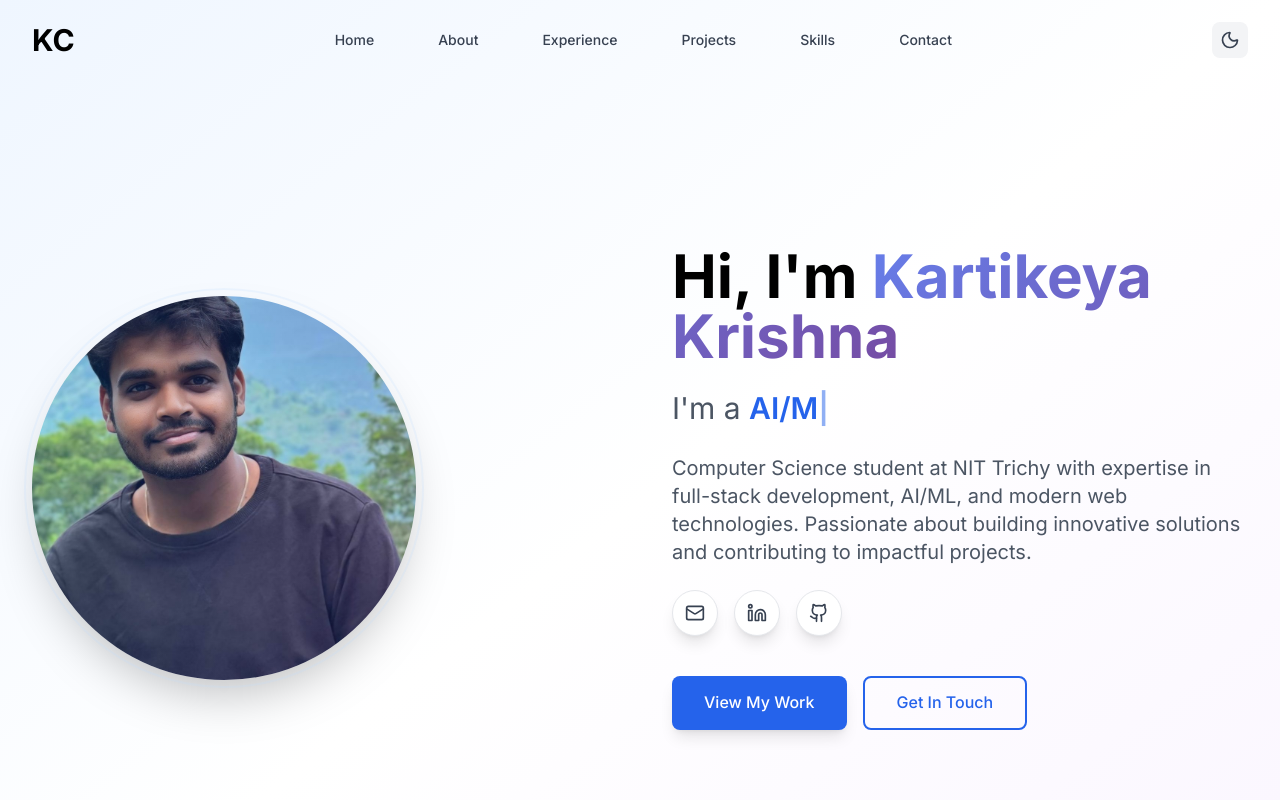
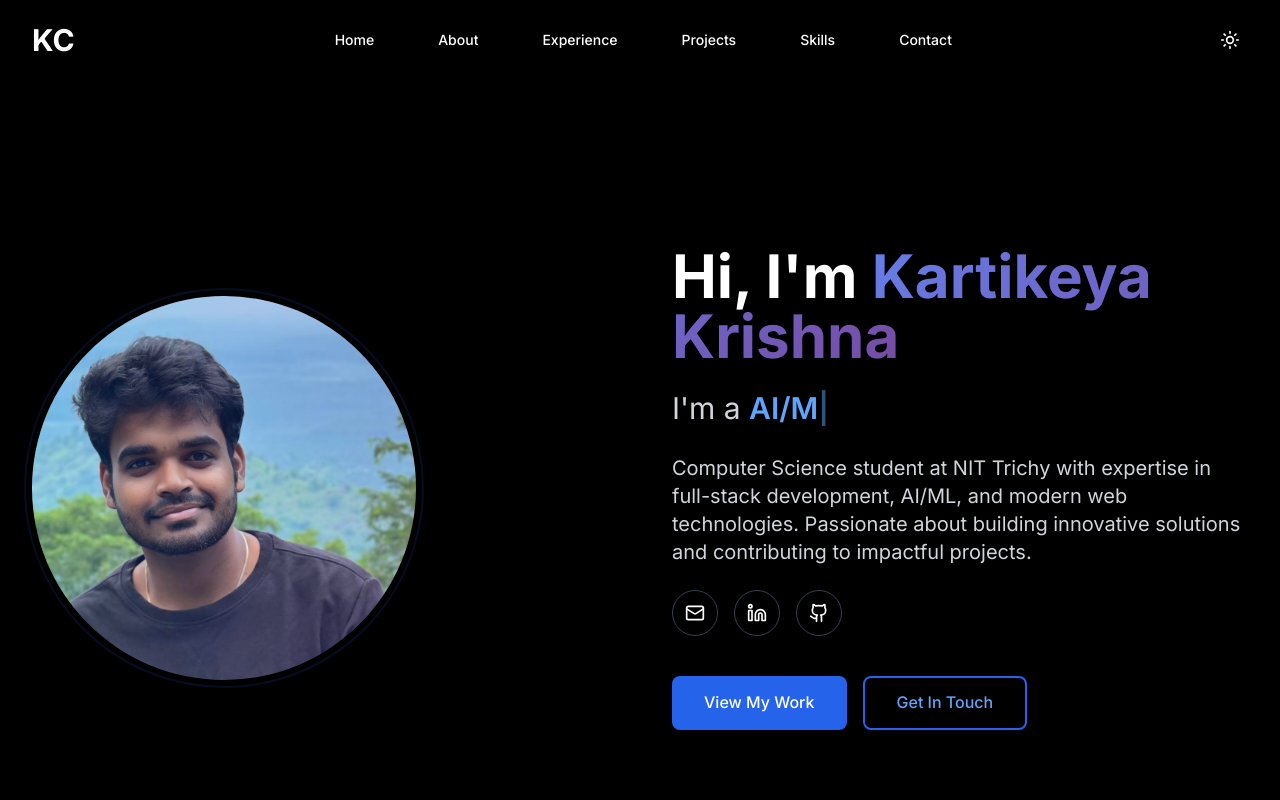
Before and after one commit to kartikeyakrishna/portfolio, a React (Vite) app: page / in a window 1280 px wide. Shown: the top 800 px of the page. Built offline with nearby package versions, Linux system fonts and the light colour scheme.

Commit message:
Fix Gmail URLs and set dark mode as default: Replace incorrect compose.gmail.com with working mail.google.com URLs, enable dark mode on first visit

```diff
--- a/src/App.tsx
+++ b/src/App.tsx
@@ -9,13 +9,16 @@ import Contact from './components/Contact';
 import Footer from './components/Footer';
 
 function App() {
-  const [darkMode, setDarkMode] = useState(false);
+  const [darkMode, setDarkMode] = useState(true);
 
   useEffect(() => {
-    const isDark = localStorage.getItem('darkMode') === 'true';
+    const storedMode = localStorage.getItem('darkMode');
+    const isDark = storedMode !== null ? storedMode === 'true' : true; // Default to true if no preference stored
     setDarkMode(isDark);
     if (isDark) {
       document.documentElement.classList.add('dark');
+    } else {
+      document.documentElement.classList.remove('dark');
     }
   }, []);
 
--- a/src/components/Contact.tsx
+++ b/src/components/Contact.tsx
@@ -23,7 +23,7 @@ const Contact = () => {
     const body = encodeURIComponent(
       `Name: ${formData.name}\nEmail: ${formData.email}\n\nMessage:\n${formData.message}`
     );
-    const gmailLink = `https://compose.gmail.com/compose?to=kartikeya.chintala@gmail.com&subject=${subject}&body=${body}`;
+    const gmailLink = `https://mail.google.com/mail/?view=cm&to=kartikeya.chintala@gmail.com&su=${subject}&body=${body}`;
 
     window.open(gmailLink, '_blank');
 
@@ -41,7 +41,7 @@ const Contact = () => {
       icon: <Mail className="text-primary-600" size={24} />,
       title: 'Email',
       value: 'kartikeya.chintala@gmail.com',
-      link: 'https://compose.gmail.com/compose?to=kartikeya.chintala@gmail.com'
+      link: 'https://mail.google.com/mail/?view=cm&to=kartikeya.chintala@gmail.com'
     },
     {
       icon: <Phone className="text-green-600" size={24} />,
@@ -73,7 +73,7 @@ const Contact = () => {
     {
       icon: <Mail size={20} />,
       name: 'Email',
-      url: 'https://compose.gmail.com/compose?to=kartikeya.chintala@gmail.com',
+      url: 'https://mail.google.com/mail/?view=cm&to=kartikeya.chintala@gmail.com',
       color: 'hover:bg-primary-600'
     }
   ];
@@ -245,7 +245,7 @@ const Contact = () => {
             </p>
             <div className="flex flex-col sm:flex-row gap-4 justify-center">
               <a
-                href="https://compose.gmail.com/compose?to=kartikeya.chintala@gmail.com&subject=Project%20Discussion"
+                href="https://mail.google.com/mail/?view=cm&to=kartikeya.chintala@gmail.com&su=Project%20Discussion"
                 target="_blank"
                 rel="noopener noreferrer"
                 className="inline-flex items-center px-6 py-3 bg-primary-600 hover:bg-primary-700 text-white font-medium rounded-lg shadow-lg hover:shadow-xl transition-all duration-300 transform hover:scale-105"
@@ -254,7 +254,7 @@ const Contact = () => {
                 Start a Project
               </a>
               <a
-                href="https://compose.gmail.com/compose?to=kartikeya.chintala@gmail.com&subject=Job%20Opportunity"
+                href="https://mail.google.com/mail/?view=cm&to=kartikeya.chintala@gmail.com&su=Job%20Opportunity"
                 target="_blank"
                 rel="noopener noreferrer"
                 className="inline-flex items-center px-6 py-3 border-2 border-primary-600 text-primary-600 dark:text-primary-400 hover:bg-primary-600 hover:text-white font-medium rounded-lg transition-all duration-300 transform hover:scale-105"
--- a/src/components/Experience.tsx
+++ b/src/components/Experience.tsx
@@ -144,7 +144,7 @@ const Experience = () => {
             Want to know more about my professional journey?
           </p>
           <a
-            href="https://compose.gmail.com/compose?to=kartikeya.chintala@gmail.com"
+            href="https://mail.google.com/mail/?view=cm&to=kartikeya.chintala@gmail.com"
             target="_blank"
             rel="noopener noreferrer"
             className="inline-flex items-center px-6 py-3 bg-primary-600 hover:bg-primary-700 text-white font-medium rounded-lg shadow-lg hover:shadow-xl transition-all duration-300 transform hover:scale-105"
--- a/src/components/Footer.tsx
+++ b/src/components/Footer.tsx
@@ -29,7 +29,7 @@ const Footer = () => {
     },
     {
       icon: <Mail size={20} />,
-      href: 'https://compose.gmail.com/compose?to=kartikeya.chintala@gmail.com',
+      href: 'https://mail.google.com/mail/?view=cm&to=kartikeya.chintala@gmail.com',
       label: 'Email'
     }
   ];
--- a/src/components/Hero.tsx
+++ b/src/components/Hero.tsx
@@ -55,7 +55,7 @@ const Hero = () => {
                 <img
                   src="/profile.jpg"
                   alt="Kartikeya Krishna"
-                  className="w-full h-full object-cover object-center transition-all duration-300 group-hover:scale-105"
+                  className="w-full h-full object-cover object-right-top transition-all duration-300 group-hover:scale-105"
                 />
               </div>
               <div className="absolute inset-0 rounded-full bg-gradient-to-r from-blue-500/10 to-purple-600/10 group-hover:from-blue-500/20 group-hover:to-purple-600/20 transition-all duration-300"></div>
@@ -93,7 +93,7 @@ const Hero = () => {
             {/* Social Links */}
             <div className="flex justify-center lg:justify-start space-x-4">
               <a
-                href="https://compose.gmail.com/compose?to=kartikeya.chintala@gmail.com"
+                href="https://mail.google.com/mail/?view=cm&to=kartikeya.chintala@gmail.com"
                 target="_blank"
                 rel="noopener noreferrer"
                 className="p-3 rounded-full bg-white dark:bg-gray-800 shadow-lg hover:shadow-xl hover:scale-110 transition-all duration-300 text-gray-700 dark:text-white hover:text-primary-600 dark:hover:text-primary-400 border border-gray-200 dark:border-gray-700"
```
